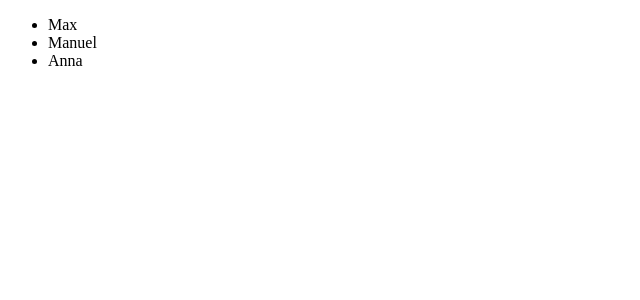
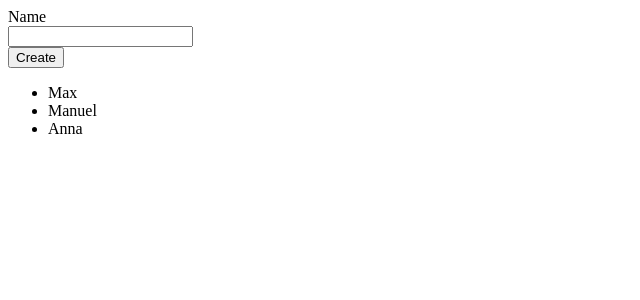
Before and after one commit to Necrobone/angular, an Angular app in the folder refresher/: page / in a window 1280 px wide. Shown: the top 300 px of the page, without its empty margins (0-640 px from the left). Built offline with nearby package versions, Linux system fonts and the light colour scheme.

Commit message:
Person input event binding and local references

```diff
--- a/refresher/src/app/app.component.html
+++ b/refresher/src/app/app.component.html
@@ -1 +1,2 @@
+<app-persons-input></app-persons-input>
 <app-persons [persons]="persons"></app-persons>
--- a/refresher/src/app/app.module.ts
+++ b/refresher/src/app/app.module.ts
@@ -4,11 +4,13 @@ import { NgModule } from '@angular/core';
 import { AppRoutingModule } from './app-routing.module';
 import { AppComponent } from './app.component';
 import { PersonsComponent } from './persons/persons.component';
+import { PersonsInputComponent } from './persons/persons-input.component';
 
 @NgModule({
   declarations: [
     AppComponent,
     PersonsComponent,
+    PersonsInputComponent
   ],
   imports: [
     BrowserModule,
--- /dev/null
+++ b/refresher/src/app/persons/persons-input.component.css
@@ -0,0 +1,5 @@
+label,
+input,
+button {
+  display: block;
+}
--- /dev/null
+++ b/refresher/src/app/persons/persons-input.component.html
@@ -0,0 +1,3 @@
+<label for="name">Name</label>
+<input type="text" id="name" #personNameElement>
+<button (click)="onCreatePerson(personNameElement.value)">Create</button>
--- /dev/null
+++ b/refresher/src/app/persons/persons-input.component.ts
@@ -0,0 +1,12 @@
+import {Component} from '@angular/core';
+
+@Component({
+  selector: 'app-persons-input',
+  templateUrl: './persons-input.component.html',
+  styleUrls: ['./persons-input.component.css']
+})
+export class PersonsInputComponent {
+  onCreatePerson(personName: string) {
+    console.log('Created a person: ' + personName);
+  }
+}
```
